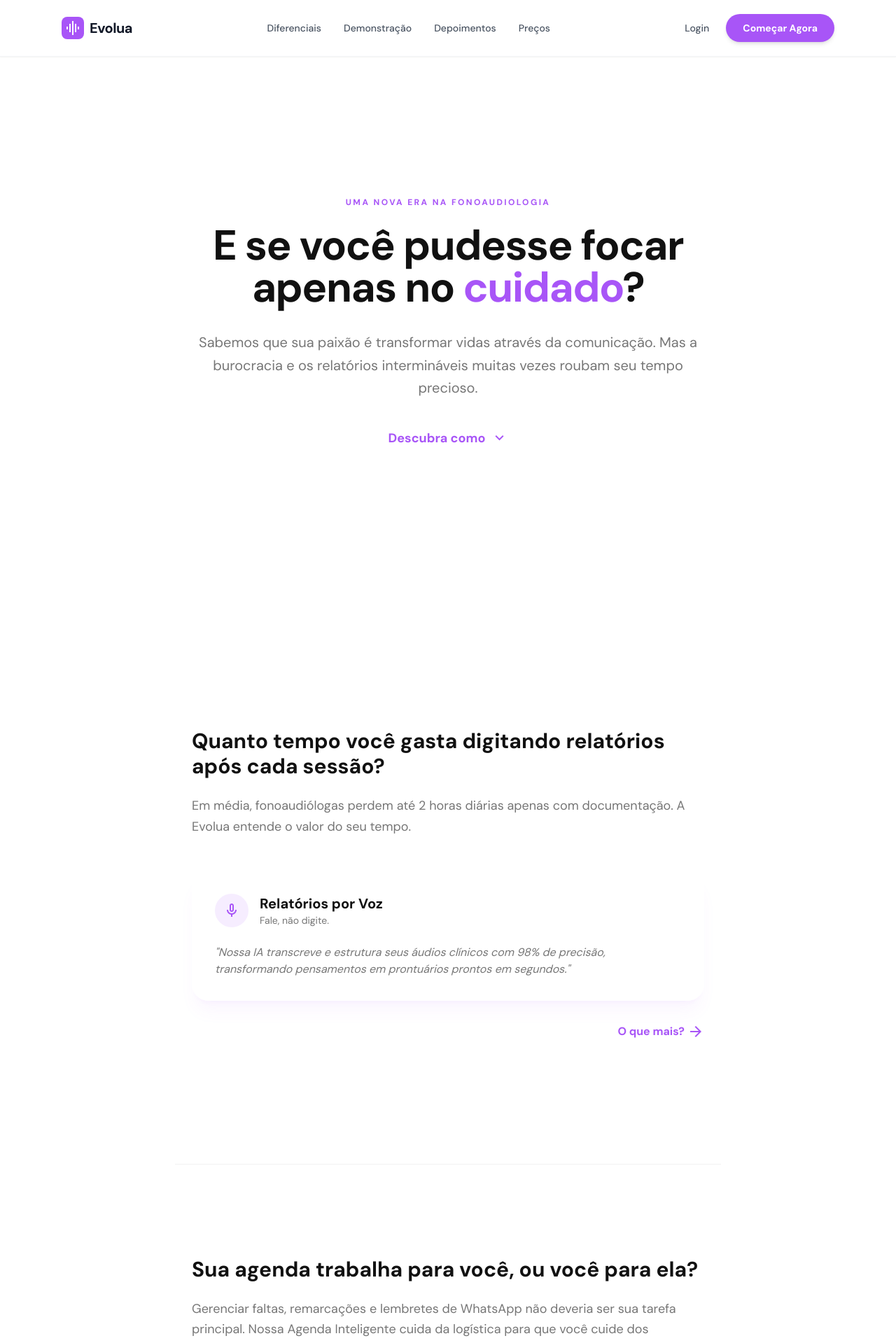
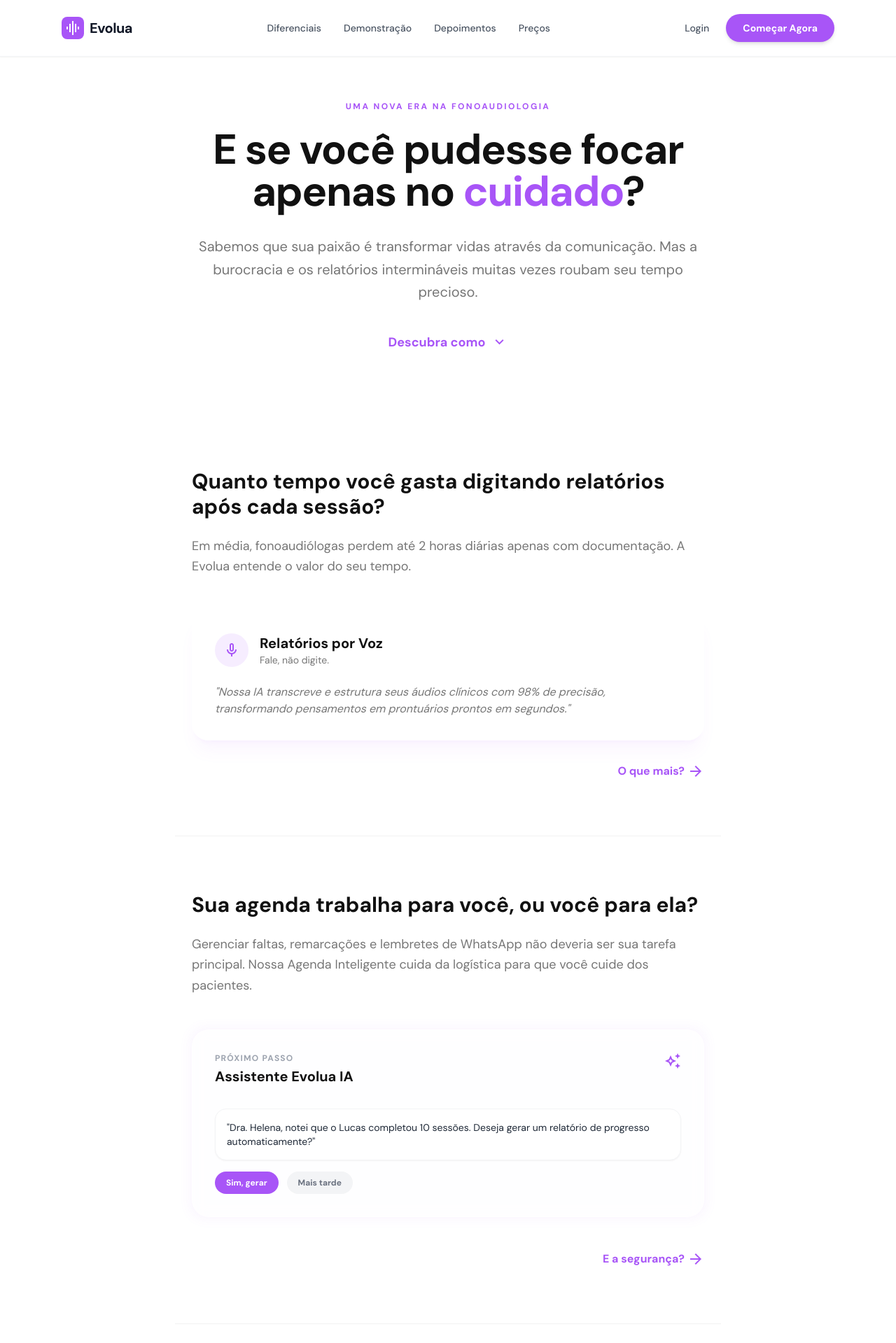
Before and after one commit to matalvesdev/evolua-landingpage, a Next.js app: page / in a window 1280 px wide. Shown: the top 1919 px of the page at 70% size. Built offline with nearby package versions, Linux system fonts and the light colour scheme.

Commit message:
fix: seções com tamanho natural e espaçamento uniforme - sem tela cheia forçada

```diff
--- a/src/app/globals.css
+++ b/src/app/globals.css
@@ -18,10 +18,8 @@ body {
 
 .section-fade {
   border-bottom: 1px solid rgba(0, 0, 0, 0.05);
-  min-height: 100vh;
-  display: flex;
-  flex-direction: column;
-  justify-content: center;
+  padding-top: 5rem;
+  padding-bottom: 5rem;
 }
 
 .glass-card {
--- a/src/components/Demo.tsx
+++ b/src/components/Demo.tsx
@@ -34,7 +34,7 @@ export default function Demo() {
 
   return (
     <section
-      className="min-h-screen flex flex-col justify-center py-24 section-fade"
+      className="py-20 section-fade"
       id="demo-section"
     >
       <div className="mb-16 text-center px-6 max-w-[780px] mx-auto">
--- a/src/components/FeatureSchedule.tsx
+++ b/src/components/FeatureSchedule.tsx
@@ -1,7 +1,7 @@
 export default function FeatureSchedule() {
   return (
     <section
-      className="py-24 px-6 conversational-container section-fade"
+      className="px-6 conversational-container section-fade"
       id="pergunta-2"
     >
       <div className="mb-12">
--- a/src/components/FeatureSecurity.tsx
+++ b/src/components/FeatureSecurity.tsx
@@ -1,7 +1,7 @@
 export default function FeatureSecurity() {
   return (
     <section
-      className="py-24 px-6 conversational-container section-fade"
+      className="px-6 conversational-container section-fade"
       id="pergunta-3"
     >
       <div className="mb-12">
--- a/src/components/FeatureVoice.tsx
+++ b/src/components/FeatureVoice.tsx
@@ -1,7 +1,7 @@
 export default function FeatureVoice() {
   return (
     <section
-      className="py-24 px-6 conversational-container section-fade"
+      className="px-6 conversational-container section-fade"
       id="pergunta-1"
     >
       <div className="mb-12">
--- a/src/components/Hero.tsx
+++ b/src/components/Hero.tsx
@@ -1,6 +1,6 @@
 export default function Hero() {
   return (
-    <section className="min-h-screen flex flex-col justify-center px-6 conversational-container text-center">
+    <section className="py-20 flex flex-col justify-center px-6 conversational-container text-center">
       <span className="text-primary font-bold tracking-[0.2em] uppercase text-xs mb-6">
         Uma nova era na Fonoaudiologia
       </span>
--- a/src/components/Pricing.tsx
+++ b/src/components/Pricing.tsx
@@ -33,7 +33,7 @@ const plans = [
 export default function Pricing() {
   return (
     <section
-      className="py-24 px-6 conversational-container section-fade"
+      className="px-6 conversational-container section-fade"
       id="pricing"
     >
       <div className="mb-16">
--- a/src/components/Signup.tsx
+++ b/src/components/Signup.tsx
@@ -21,7 +21,7 @@ export default function Signup() {
   }
 
   return (
-    <section className="min-h-screen flex flex-col justify-center py-24 px-6 conversational-container" id="cadastro">
+    <section className="py-20 px-6 conversational-container" id="cadastro">
       <div className="text-center mb-16">
         <div className="w-16 h-16 bg-primary/10 rounded-full flex items-center justify-center mx-auto mb-6">
           <span className="material-symbols-outlined text-primary text-3xl">
--- a/src/components/SocialProof.tsx
+++ b/src/components/SocialProof.tsx
@@ -23,7 +23,7 @@ const testimonials: Testimonial[] = [
 export default function SocialProof() {
   return (
     <section
-      className="py-24 px-6 conversational-container section-fade"
+      className="px-6 conversational-container section-fade"
       id="social-proof"
     >
       <div className="mb-16">
```
